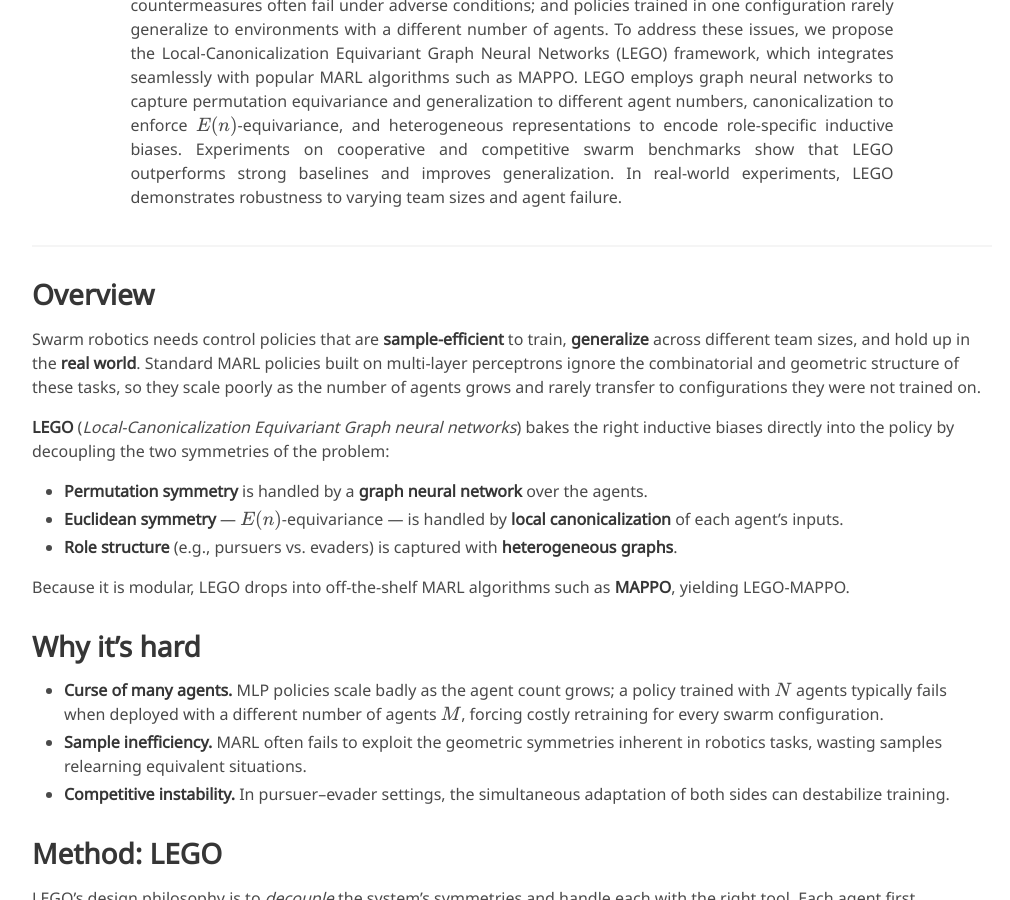
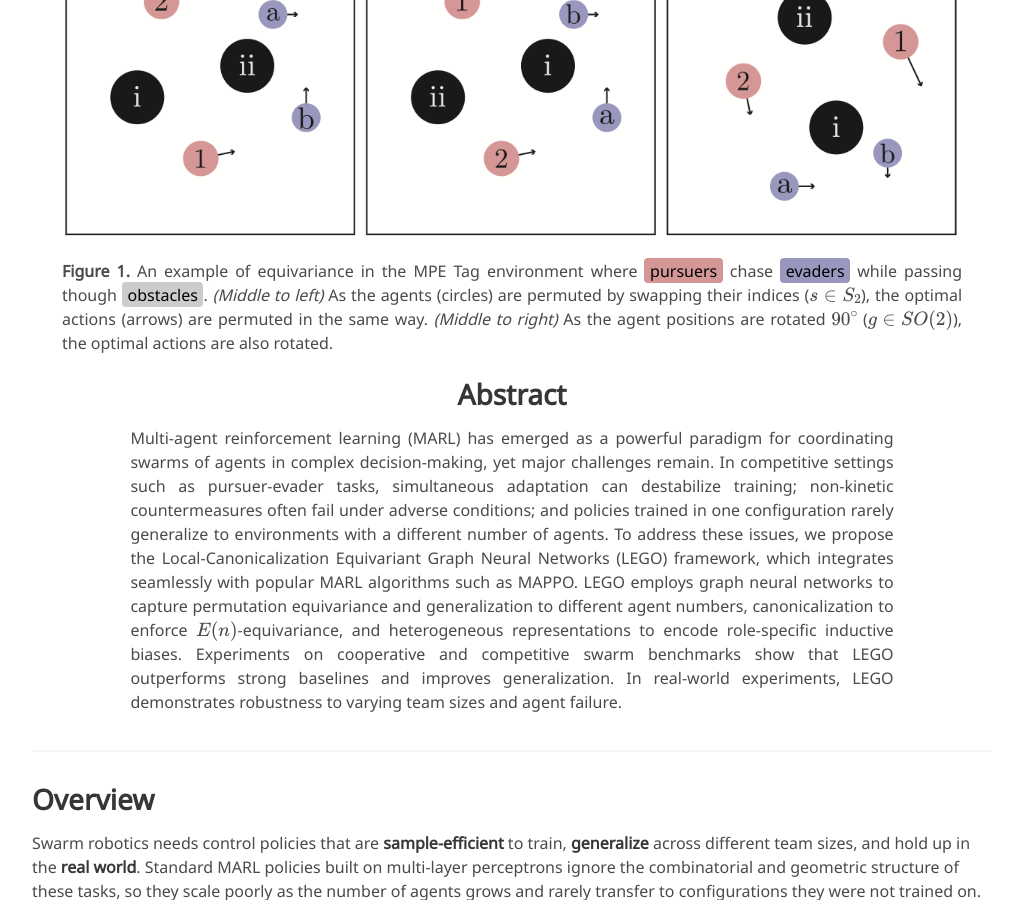
Before and after one commit to lego-marl/lego-marl.github.io, a Jekyll site: the page built from index.md, in a window 1280 px wide and 900 px high, scrolled down 643 px. Shown: the whole window, without its empty margins (128-1138 px from the left). Built offline with Jekyll 4.4.1, drawn with Linux system fonts in a browser that asks for light colours; some web fonts are replaced.

Commit message:
Add intro/teaser figure above the abstract
Convert figures/intro.pdf to a high-res PNG and place it above the
abstract with a caption. Highlight colors for pursuers/evaders/obstacles
in the caption are matched to the agent colors in the figure.

Co-Authored-By: Claude Opus 4.8 (1M context) <noreply@anthropic.com>

```diff
--- a/index.md
+++ b/index.md
@@ -13,6 +13,18 @@ video: https://arxiv.org/abs/2509.14431 # TODO: placeholder — replace with rea
 code: https://github.com/CAB-Lab-Princeton/LEGO-MARL
 # data: # TODO: add dataset link if released
 ---
+
+<!-- Intro figure -->
+<div class="columns is-centered">
+    <div class="column is-full has-text-centered">
+        <img src="/static/image/intro.png"
+             alt="An example of equivariance in the MPE Tag environment: pursuers chase evaders while passing through obstacles; permuting agent indices permutes the optimal actions, and rotating agent positions rotates the optimal actions."
+             style="width:100%; max-width:900px;">
+        <p class="is-size-6 has-text-justified" style="max-width:900px; margin:0.9rem auto 0 auto;">
+            <b>Figure 1.</b> An example of equivariance in the MPE Tag environment where <span style="background-color:#D59796; color:#000; padding:0.1em 0.35em; border-radius:0.25em;">pursuers</span> chase <span style="background-color:#9A97BE; color:#000; padding:0.1em 0.35em; border-radius:0.25em;">evaders</span> while passing though <span style="background-color:#CCCCCC; color:#000; padding:0.1em 0.35em; border-radius:0.25em;">obstacles</span>. <em>(Middle to left)</em> As the agents (circles) are permuted by swapping their indices ($s\in S_2$), the optimal actions (arrows) are permuted in the same way. <em>(Middle to right)</em> As the agent positions are rotated $90^\circ$ ($g\in SO(2)$), the optimal actions are also rotated.
+        </p>
+    </div>
+</div>
 
 <!-- Using HTML to center the abstract -->
 <div class="columns is-centered has-text-centered">
```
Also changed, not shown: static/image/intro.png (added), 1 other file.
